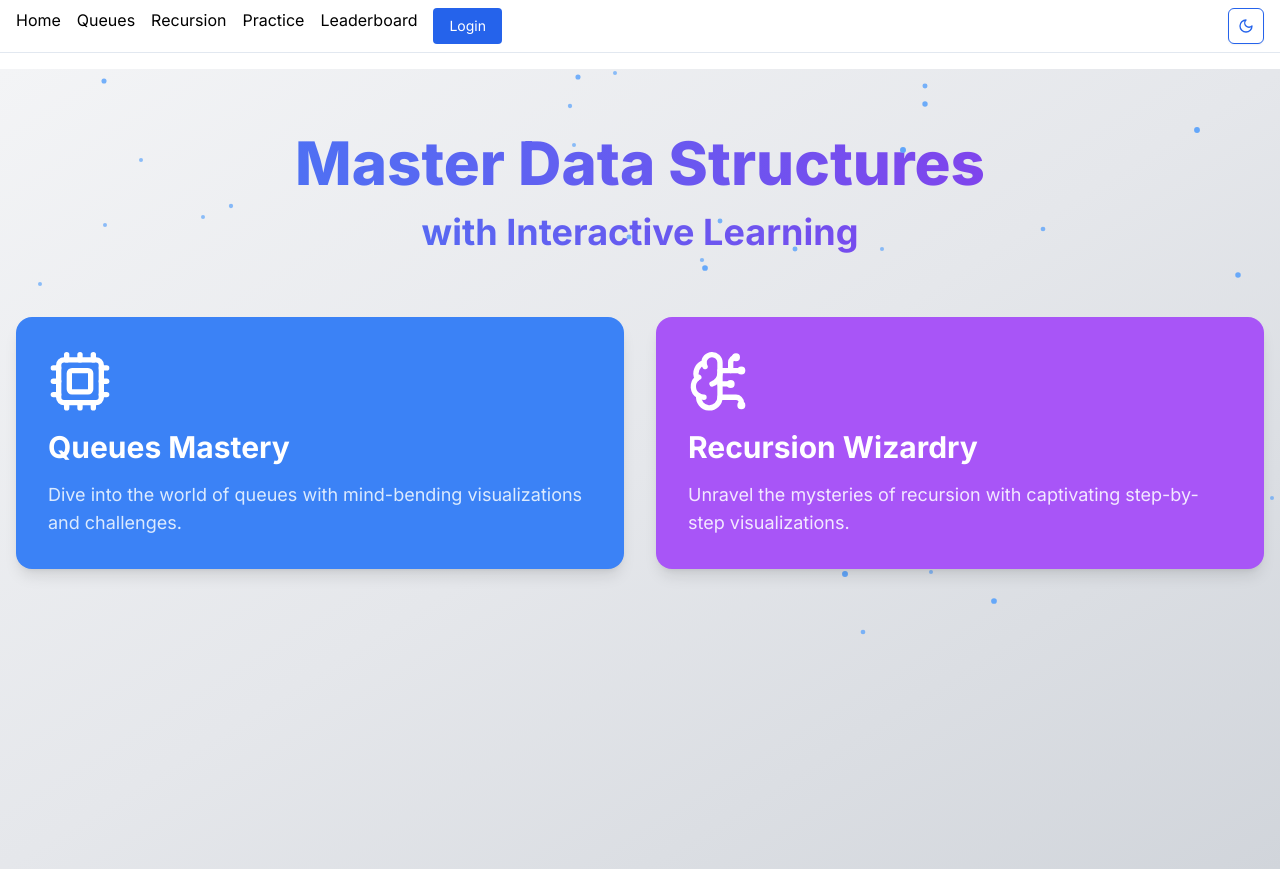
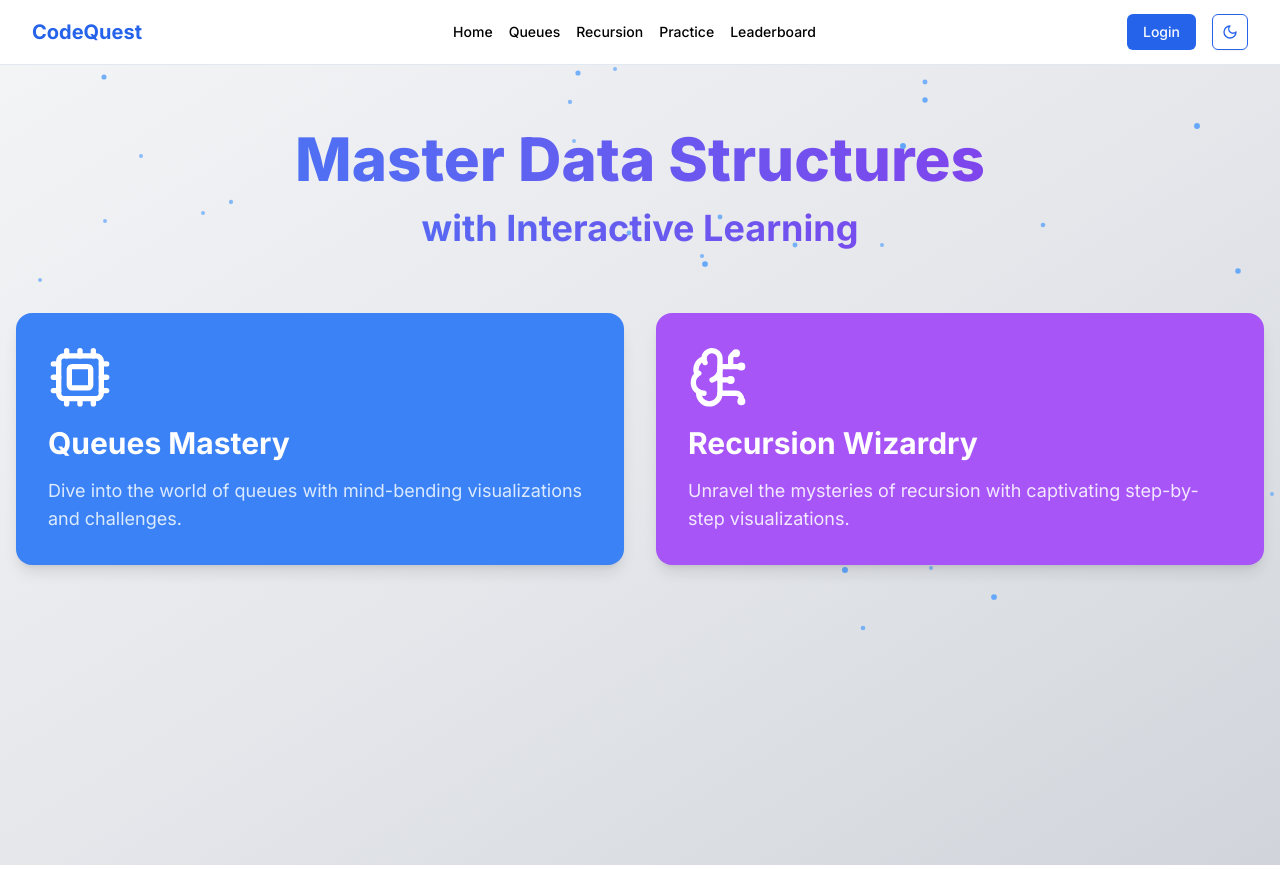
Before and after one commit to uttamkn/qrc, a Next.js app: page / in a window 1280 px wide. Built offline with nearby package versions, Linux system fonts and the light colour scheme; no server answers.

Commit message:
feat: refactor Navbar component for improved layout and responsiveness

```diff
--- a/components/Navbar.tsx
+++ b/components/Navbar.tsx
@@ -1,8 +1,8 @@
 import Link from "next/link"
 import { auth } from "@/lib/auth"
 import Logout from "./Logout"
+import ThemeToggle from "./ThemeToggle"
 import Image from "next/image"
-import ThemeToggle from "./ThemeToggle"
 
 export async function Navbar() {
   const session = await auth()
@@ -16,39 +16,64 @@ export async function Navbar() {
   ]
 
   return (
-    <nav className="bg-background border-b border-border mb-4">
-      <div className="container mx-auto px-4 py-2 flex justify-between items-center">
-        <div className="flex space-x-4">
+    <nav className="bg-background border-b border-border">
+      <div className="container mx-auto px-4 sm:px-6 lg:px-8">
+        <div className="flex items-center justify-between h-16">
+          <Link href="/" className="text-xl font-bold text-primary">
+            CodeQuest
+          </Link>
+
+          <div className="hidden md:flex space-x-4">
             {navItems.map((item) => (
-            <Link key={item.path} href={item.path} className="relative">
+              <Link
+                key={item.path}
+                href={item.path}
+                className="text-sm font-medium text-muted-foreground hover:text-primary transition-colors duration-200"
+              >
                 {item.name}
               </Link>
             ))}
+          </div>
+          <div className="md:hidden lg:hidden space-x-4">
+              <Link
+                href={"/leaderboard"}
+                className="text-sm font-medium text-muted-foreground hover:text-primary transition-colors duration-200"
+              >
+                {"Leaderboard"}
+              </Link>
+              <Link
+                href={"/practice"}
+                className="text-sm font-medium text-muted-foreground hover:text-primary transition-colors duration-200"
+              >
+                {"Practice"}
+              </Link>
+          </div>
+
+          <div className="flex items-center space-x-4">
             {!session?.user ? (
               <Link href="/sign-in">
-              <div className="rounded-sm bg-blue-600 px-4 py-2 text-sm text-white">
+                <div className="rounded-md bg-primary px-4 py-2 text-sm font-medium text-primary-foreground hover:bg-primary/90 transition-colors duration-200">
                   Login
                 </div>
               </Link>
             ) : (
-            <>
-              <div className="flex items-center gap-x-2 text-sm">
-                {session?.user?.name}
-                {session?.user?.image && (
+              <div className="flex items-center space-x-3">
+                <span className="text-sm font-medium text-muted-foreground">{session.user.name}</span>
+                {session.user.image && (
                   <Image
-                    className="rounded-full"
-                    width={30}
-                    height={30}
+                    className="h-8 w-8 rounded-full border border-border"
                     alt="User Avatar"
-                    src={session.user.image}
+                    width={32}
+                    height={32}
+                    src={session.user.image || "/placeholder.svg"}
                   />
                 )}
+                <Logout />
               </div>
-              <Logout />
-            </>
             )}
+            <ThemeToggle />
           </div>
-        <ThemeToggle />
+        </div>
       </div>
     </nav>
   )
```
Lines whose indentation alone changed are shown as unchanged.
